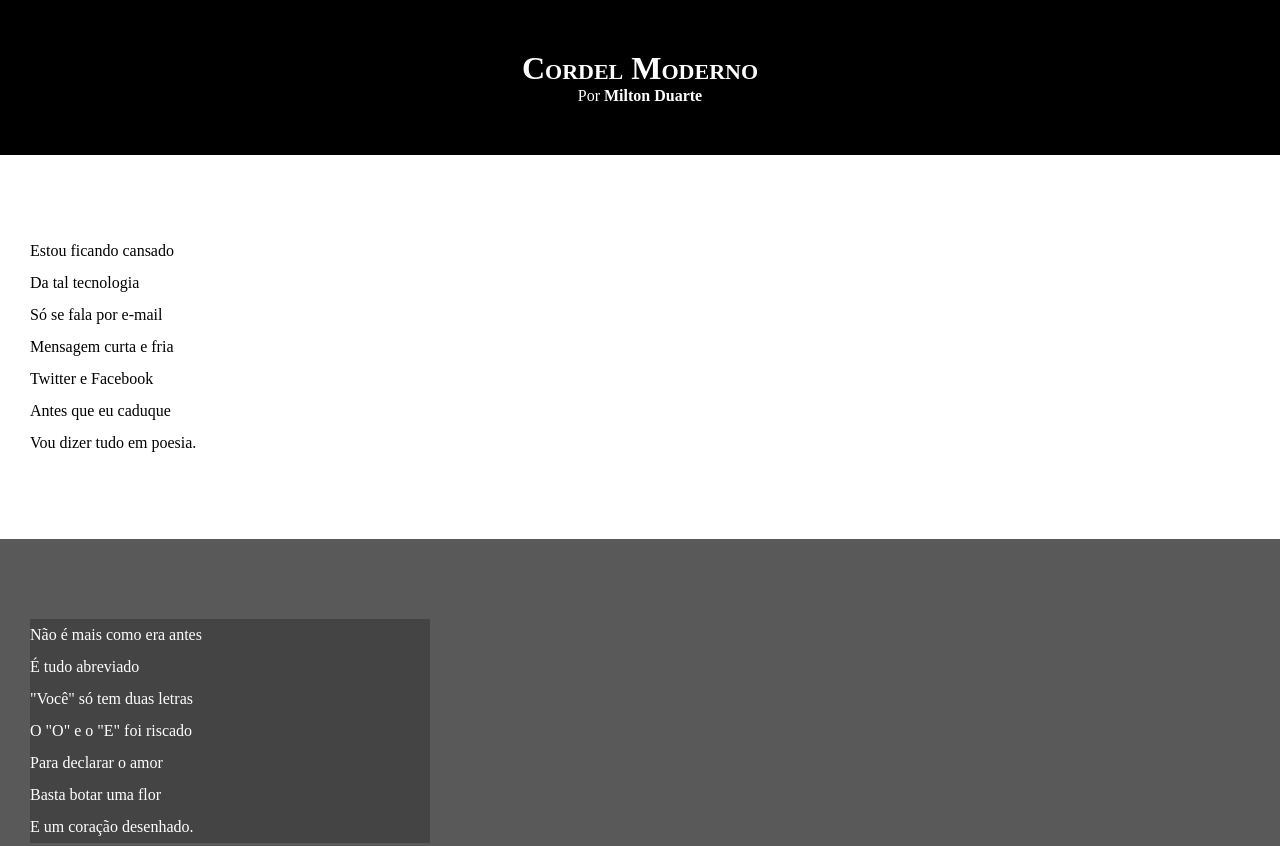
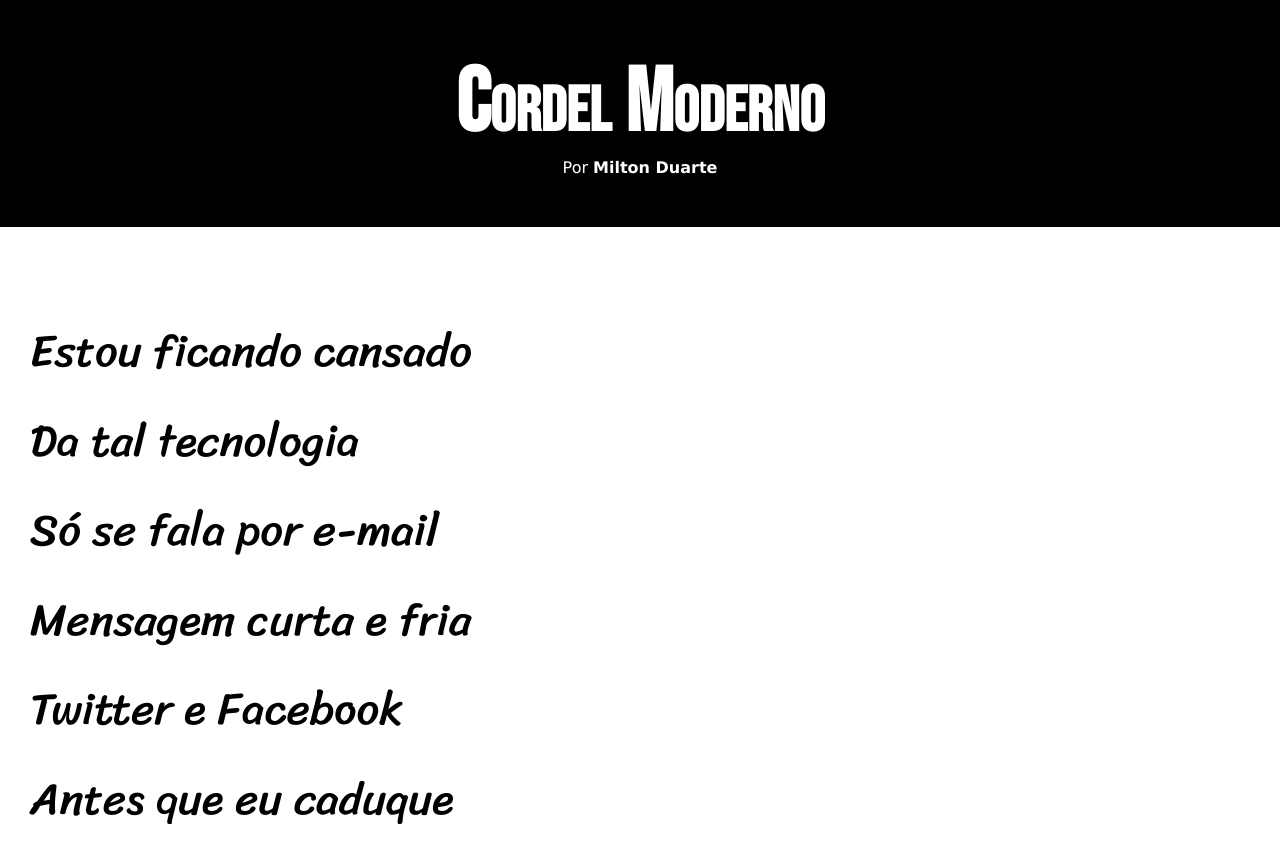
Before and after one commit to EwertonUnsonst/html-css, a plain HTML site: page Desafio/012/index.html in a window 1280 px wide. Shown: the top 846 px of the page. Drawn offline with Linux system fonts and the light colour scheme.

Commit message:
atualização de estilos desafio 12

```diff
--- a/Desafio/012/estilo/style.css
+++ b/Desafio/012/estilo/style.css
@@ -1,4 +1,13 @@
 @charset "UTF-8";
+
+@import url('https://fonts.googleapis.com/css2?family=Bebas+Neue&display=swap');
+@import url('https://fonts.googleapis.com/css2?family=Bebas+Neue&family=Sriracha&display=swap');
+
+:root{
+    --fonte1: Verdana, Geneva, tahoma, sans-serif;
+    --fonte2: 'Bebas Neue', cursive;
+    --fonte3: 'Sriracha', cursive;
+}
 
 *{
     margin: 0px;
@@ -8,6 +17,7 @@
 html, body{
     min-height: 100vh;
     background-color: darkgray;
+    font-family: var(--fonte1);
 }
 
 header{
@@ -19,6 +29,8 @@ header{
 header > h1{
     padding-top: 50px;
     font-variant: small-caps;
+    font-family: var(--fonte2);
+    font-size: 7vw;
 }
 
 header > p{
@@ -40,6 +52,8 @@ section{
     padding-bottom: 10vh;
     padding-left: 30px;
     line-height: 2em;
+    font-family: var(--fonte3);
+    font-size: 3.5vw;
 }
 
 section.normal{
@@ -53,6 +67,8 @@ section.imagem{
 }
 
 section.imagem > p{
+    display: inline-block;
+    padding: 5px;
     width: 400px;
     background-color: rgba(0, 0, 0, 0.24);
 }
```
